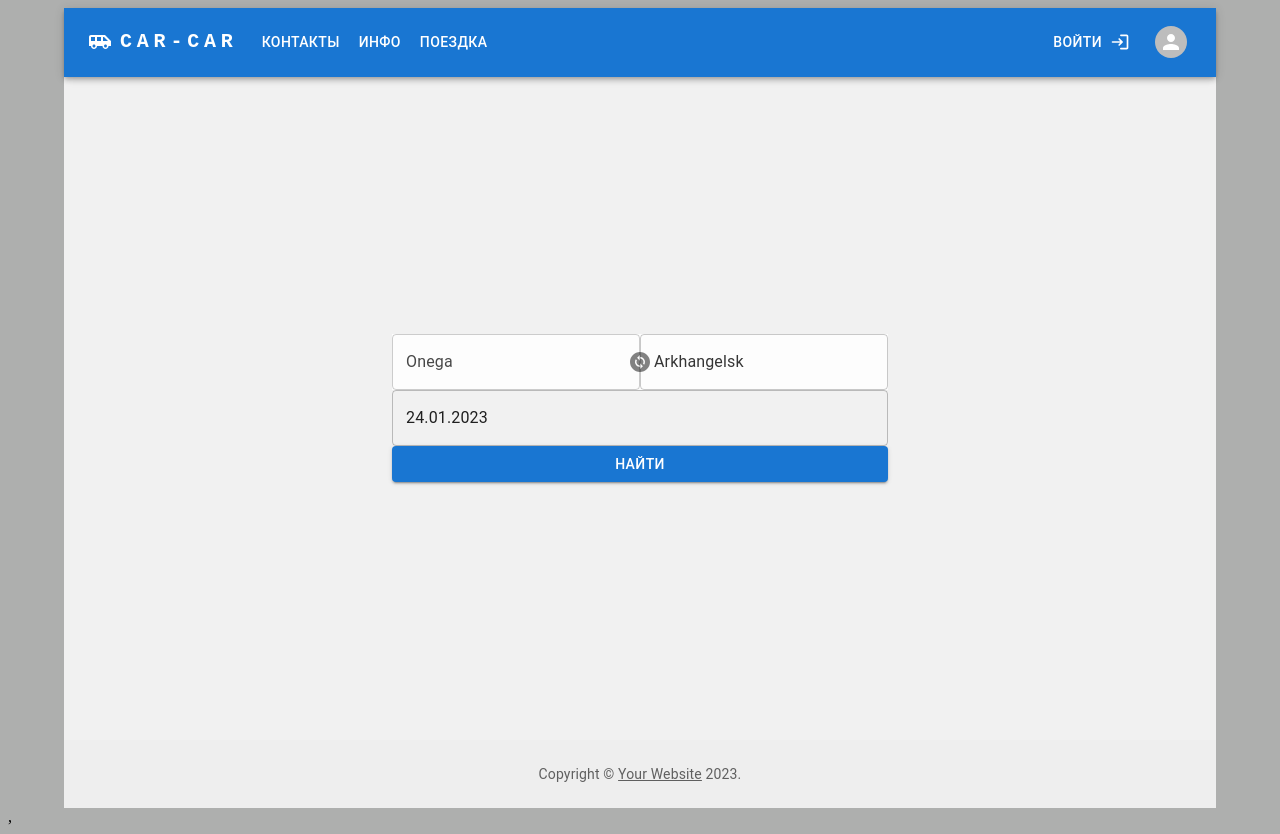
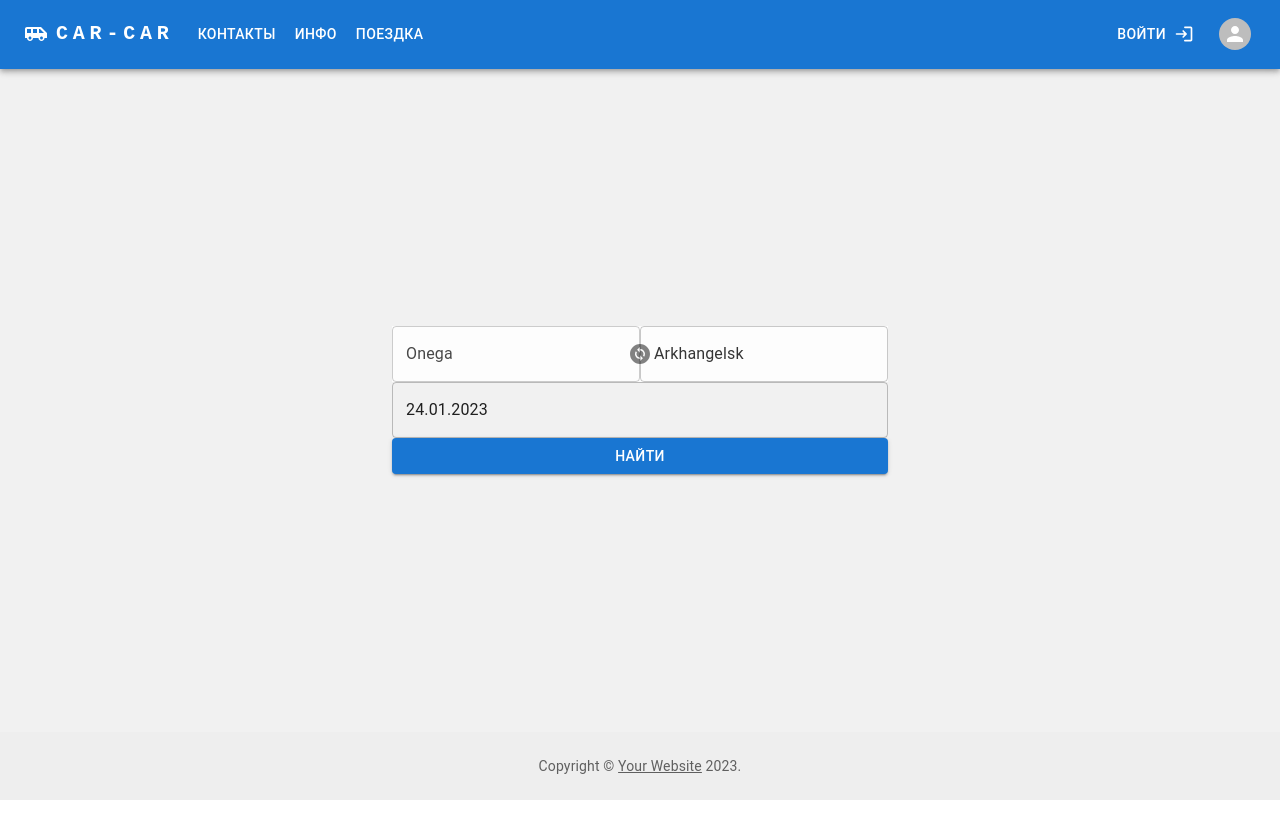
Before and after one commit to Arhontes/car-car-client, a React (Create React App) app: page / in a window 1280 px wide. After the commit the page ends 800 px from the top, so only its background shows below. Built offline with nearby package versions, Linux system fonts and the light colour scheme; no server answers.

Commit message:
style(App.ts): style index.html

```diff
--- a/public/index.html
+++ b/public/index.html
@@ -26,7 +26,7 @@
     -->
     <style>
         body {
-            background-color: #aeafae;
+            margin:0;
         }
     </style>
     <title>Onega Travel</title>
@@ -34,15 +34,6 @@
 <body>
 <noscript>You need to enable JavaScript to run this app.</noscript>
 <div id="root"></div>
-<!--
-  This HTML file is a template.
-  If you open it directly in the browser, you will see an empty page.
 
-  You can add webfonts, meta tags, or analytics to this file.
-  The build step will place the bundled scripts into the <body> tag.
-
-  To begin the development, run `npm start` or `yarn start`.
-  To create a production bundle, use `npm run build` or `yarn build`.
--->
 </body>
 </html>
--- a/src/features/admin/common/TripMainFields.tsx
+++ b/src/features/admin/common/TripMainFields.tsx
@@ -44,7 +44,7 @@
                         defaultValue={cars?.[0].licensePlate || ""}
                         children={cars?.map(el => <MenuItem
                             key={el.carId}
-                            value={el.licensePlate}>{el.licensePlate}</MenuItem>)}
+                            value={el?.licensePlate}>{el?.licensePlate}</MenuItem>)}
                     />
                 </Grid>
                 <Grid item xs={12}>
--- a/src/features/app/App.tsx
+++ b/src/features/app/App.tsx
@@ -32,7 +32,7 @@
     return (
 
 
-        <Container fixed>
+        <Box minHeight={"100vh"}>
 
             <Box sx={{
                 margin: 0,
@@ -71,7 +71,7 @@
                 <AppErrorSnackBar/>
             </Box>
 
-        </Container>
+        </Box>
     );
 }
 
--- a/src/index.tsx
+++ b/src/index.tsx
@@ -19,7 +19,7 @@
             <BrowserRouter>
                 <App/>
             </BrowserRouter>
-        </Provider>,
+        </Provider>
 
     </React.StrictMode>
 );
```
